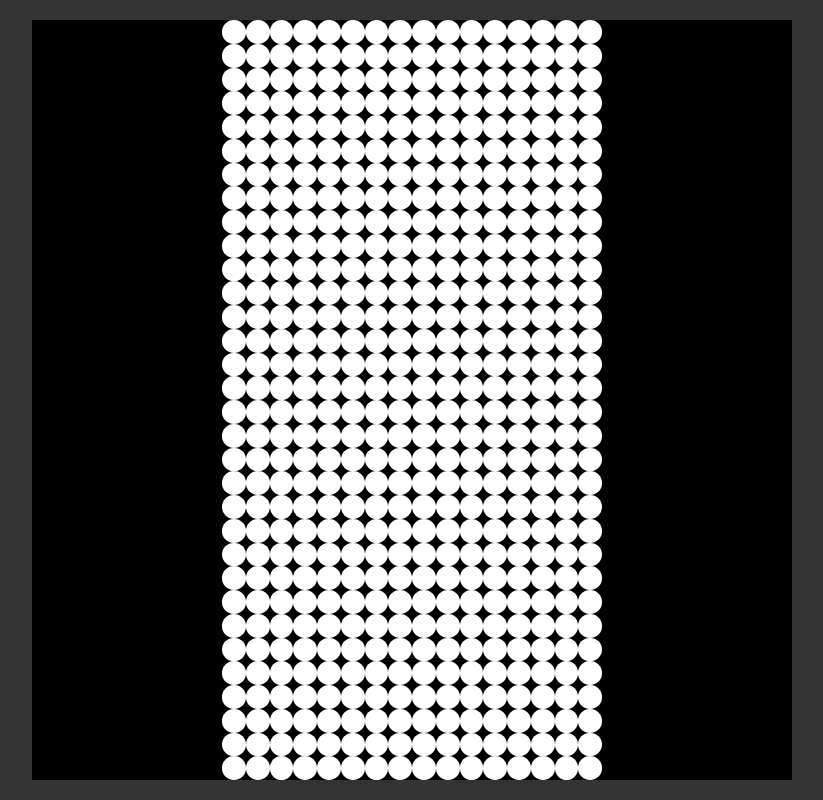
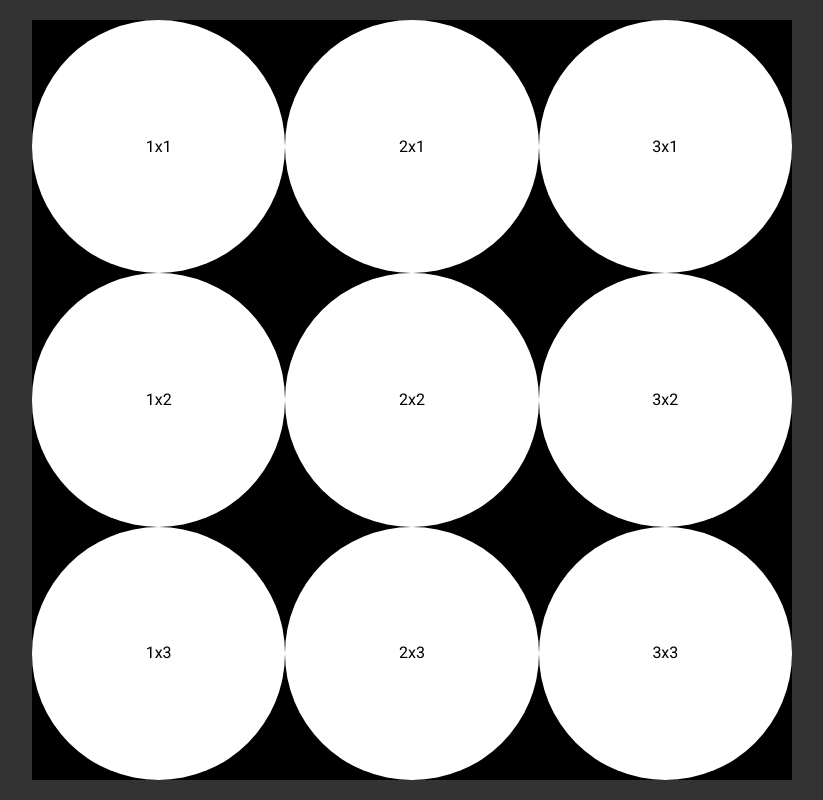
Before and after one commit to NewSulc/map-led-panel, a Vue app in the folder Application/: page /standart in a window 1280 px wide. Shown: the whole page, without its empty margins (228-1051 px from the left). Built offline with nearby package versions, Linux system fonts and the light colour scheme.

Commit message:
Rotation, and props passing

```diff
--- a/Application/src/components/LED.vue
+++ b/Application/src/components/LED.vue
@@ -1,7 +1,13 @@
 <template>
+    <p>{{ props.x }}x{{ props.y }}</p>
 </template>
 
 <script setup>
+const props = defineProps({
+    x: Number,
+    y: Number
+});
 </script>
 
-<style scoped></style>
+<style scoped>
+</style>
--- a/Application/src/views/FullColorView.vue
+++ b/Application/src/views/FullColorView.vue
@@ -9,7 +9,7 @@
 </template>
 
 <script setup>
-const xSize = 16, ySize = 8
+const xSize = 32, ySize = 16
 </script>
 
 <style scoped>
--- a/Application/src/views/StandartView.vue
+++ b/Application/src/views/StandartView.vue
@@ -1,8 +1,10 @@
 <template>
-  <div v-if="true" class="main">
+  <div v-if="xSize <= ySize" class="main">
     <div class="led-grid-h">
       <div class="column-h" v-for="y in ySize">
-        <div class="led" v-for="x in xSize"></div>
+        <div class="led-h" v-for="x in xSize">
+          <LED :x="x" :y="y" />
+        </div>
       </div>
     </div>
   </div>
@@ -10,14 +12,17 @@
   <div v-else class="main">
     <div class="led-grid-w">
       <div class="column-w" v-for="y in xSize">
-        <div class="led" v-for="x in ySize"></div>
+        <div class="led-w" v-for="x in ySize">
+          <LED :x="y" :y="x" />
+        </div>
       </div>
     </div>
   </div>
 </template>
 
 <script setup>
-const xSize = 16, ySize = 32
+import LED from '@/components/LED.vue';
+const xSize = 3, ySize = 3;
 </script>
 
 <style scoped>
@@ -44,6 +49,16 @@ const xSize = 16, ySize = 32
   justify-content: center;
 }
 
+.led-h {
+  height: 100%;
+  aspect-ratio: 1;
+  background-color: white;
+  border-radius: 50%;
+  display: flex;
+  justify-content: center;
+  align-items: center;
+}
+
 .led-grid-w {
   background-color: black;
   height: 95%;
@@ -59,16 +74,13 @@ const xSize = 16, ySize = 32
   justify-content: center;
 }
 
-.led {
-  height: 100%;
+.led-w {
+  width: 100%;
   aspect-ratio: 1;
   background-color: white;
   border-radius: 50%;
-}
-
-@media all and (orientation: portrait){
-  .led-grid{
-    width: 95%;
-  }
+  display: flex;
+  justify-content: center;
+  align-items: center;
 }
 </style>
```
